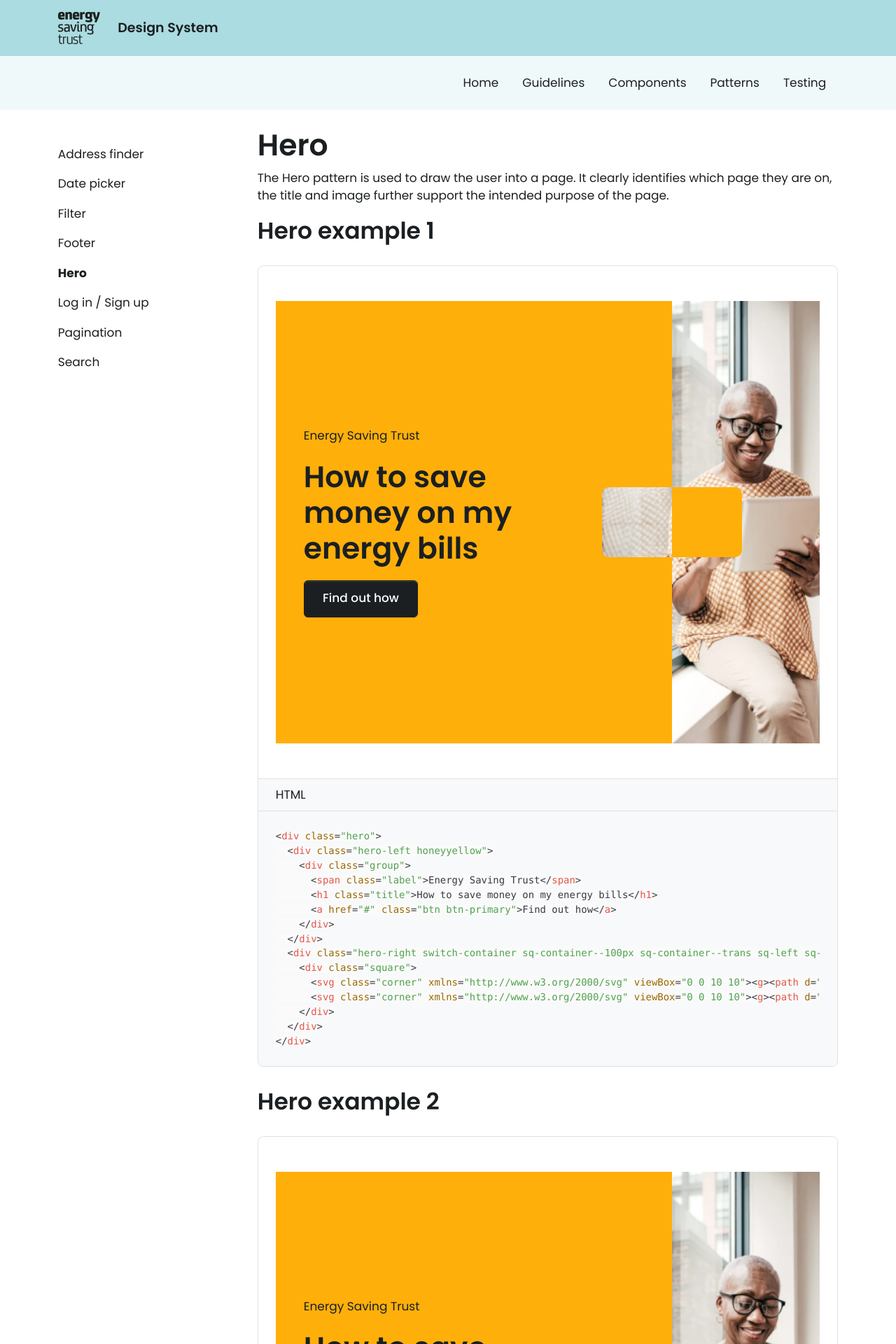
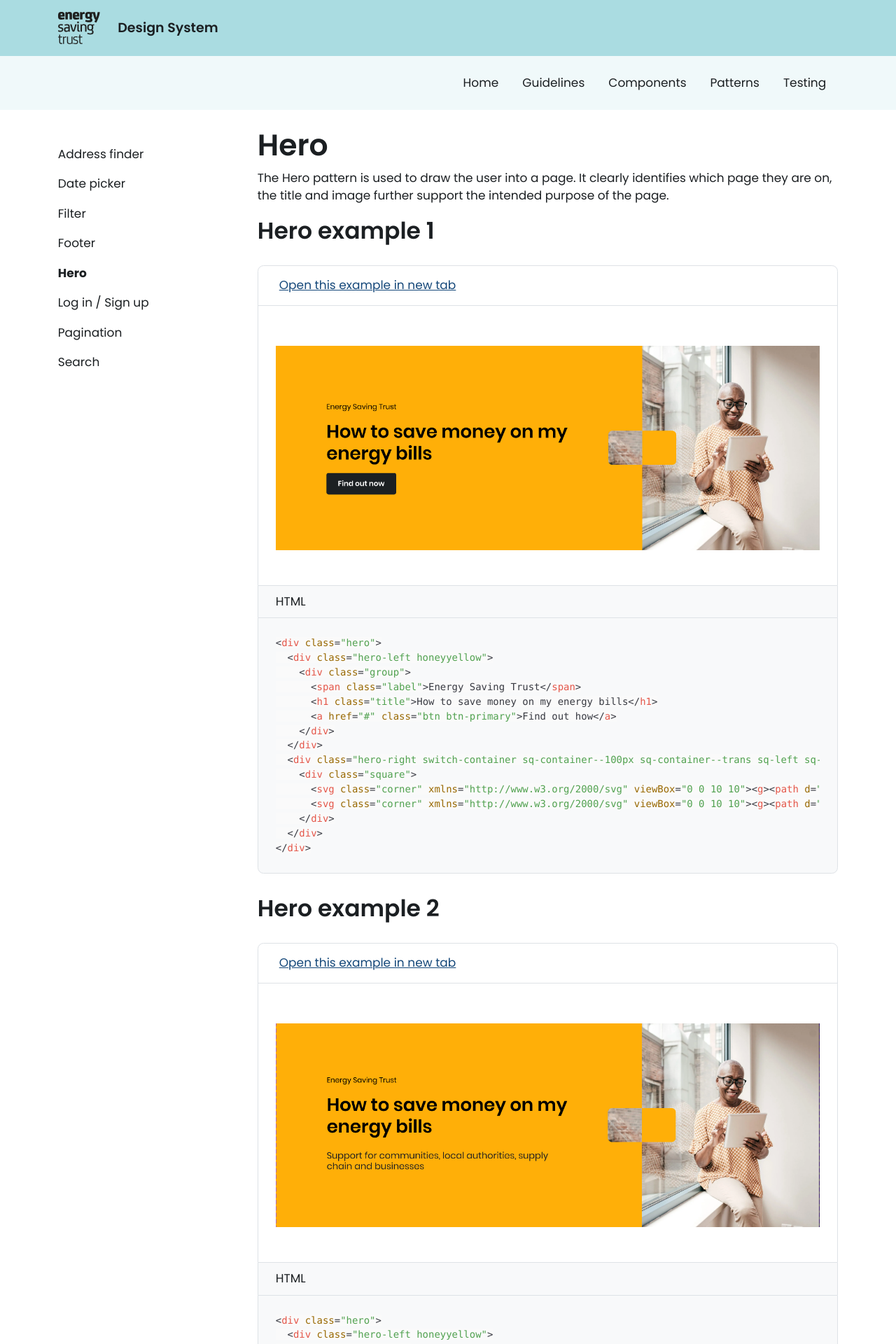
Before and after one commit to Energy-Saving-Trust/Design-System, a Jekyll site: the page built from patterns/hero.md, in a window 1280 px wide. Shown: the top 1920 px of the page at 70% size. Built offline with Jekyll 4.4.1, drawn with Linux system fonts in a browser that asks for light colours; nearby versions of some CDN libraries; some of the changed text lies outside the part shown.

Commit message:
adding open example in new tab #52 for hero

```diff
--- a/_includes/component-example.html
+++ b/_includes/component-example.html
@@ -1,6 +1,15 @@
 <div class="ds-example-wrapper">
-  <div class="ds-example-preview">
-    {{ include.code_render }}
+  <div class="ds-example-preview {% if include.show_standalone_page and include.show_standalone_page != blank %}ds-include-preview{% endif %}">
+    {% if include.show_standalone_page and include.show_standalone_page != blank %}
+    <div class="ds-example-preview-link">
+      <a href="/previews/{{ include.show_standalone_page }}.html" target="_blank">Open this example in new tab</a>
+    </div>
+    {% endif %}
+    {% if include.image_url %}
+      <img class="ds-example-preview-image" src="{{ include.image_url }}" alt="">
+    {% else %}
+      {{ include.code_render }}
+    {% endif %}
   </div>
   <div class="ds-example-tabs">
   HTML
--- a/_sass/ds-site/_code-examples.scss
+++ b/_sass/ds-site/_code-examples.scss
@@ -18,6 +18,20 @@
   border: 1px solid #dee2e6;
   position: relative;
   padding: 50px 25px;
+  &.ds-include-preview {
+    padding-top: calc(80px + 2rem);
+  }
+  .ds-example-preview-image {
+    width: 100%;
+  }
+  .ds-example-preview-link {
+    position: absolute;
+    width: 100%;
+    top: 0;
+    left: 0;
+    padding: 15px 30px;
+    border-bottom: 1px solid #dee2e6;
+  }
   hr {
     border-top: 1px solid #dee2e6;
     opacity: 1;
--- a/patterns/hero.md
+++ b/patterns/hero.md
@@ -29,7 +29,7 @@
   </div>
 </div>
 {% endcapture %}
-{% include component-example.html code_render=code_render %}
+{% include component-example.html code_render=code_render show_standalone_page="hero" image_url="../assets/previews/hero.png" %}
 
 ## Hero example 2
 
@@ -51,4 +51,4 @@
 </div>
 {% endcapture %}
 
-{% include component-example.html code_render=code_render %}
+{% include component-example.html code_render=code_render show_standalone_page="hero-2" image_url="../assets/previews/hero-2.png" %}
--- /dev/null
+++ b/previews/hero-2.md
@@ -0,0 +1,19 @@
+---
+layout: bare
+---
+
+<div class="hero">
+  <div class="hero-left honeyyellow">
+    <div class="group">
+      <span class="label">Energy Saving Trust</span>
+      <h1 class="title">How to save money on my energy bills</h1>
+      <span class="description">Support for communities, local authorities, supply chain and businesses</span>
+    </div>
+  </div>
+  <div class="hero-right switch-container sq-container--100px sq-container--trans sq-left sq-pos--50 honeyyellow" style="background-image: url('../assets/example-images/hero.png');">
+    <div class="square">
+      <svg class="corner" xmlns="http://www.w3.org/2000/svg" viewBox="0 0 10 10"><g><path d="m10,0H0v10C0,4.48,4.48,0,10,0Z"></path></g></svg>
+      <svg class="corner" xmlns="http://www.w3.org/2000/svg" viewBox="0 0 10 10"><g><path d="m10,0H0v10C0,4.48,4.48,0,10,0Z"></path></g></svg>
+    </div>
+  </div>
+</div>
--- /dev/null
+++ b/previews/hero.md
@@ -0,0 +1,19 @@
+---
+layout: bare
+---
+
+<div class="hero">
+  <div class="hero-left honeyyellow">
+    <div class="group">
+      <span class="label">Energy Saving Trust</span>
+      <h1 class="title">How to save money on my energy bills</h1>
+      <a href="#" class="btn btn-primary">Find out how</a>
+    </div>
+  </div>
+  <div class="hero-right switch-container sq-container--100px sq-container--trans sq-left sq-pos--50 honeyyellow" style="background-image: url('../assets/example-images/hero.png');">
+    <div class="square">
+      <svg class="corner" xmlns="http://www.w3.org/2000/svg" viewBox="0 0 10 10"><g><path d="m10,0H0v10C0,4.48,4.48,0,10,0Z"></path></g></svg>
+      <svg class="corner" xmlns="http://www.w3.org/2000/svg" viewBox="0 0 10 10"><g><path d="m10,0H0v10C0,4.48,4.48,0,10,0Z"></path></g></svg>
+    </div>
+  </div>
+</div>
```
Also changed, not shown: _layouts/bare.html (added, +14 -0 lines), standalone-page.md (added, +5 -0 lines), _config.yml (line endings or trailing spaces), assets/previews/hero-2.png (added), assets/previews/hero.png (added).
